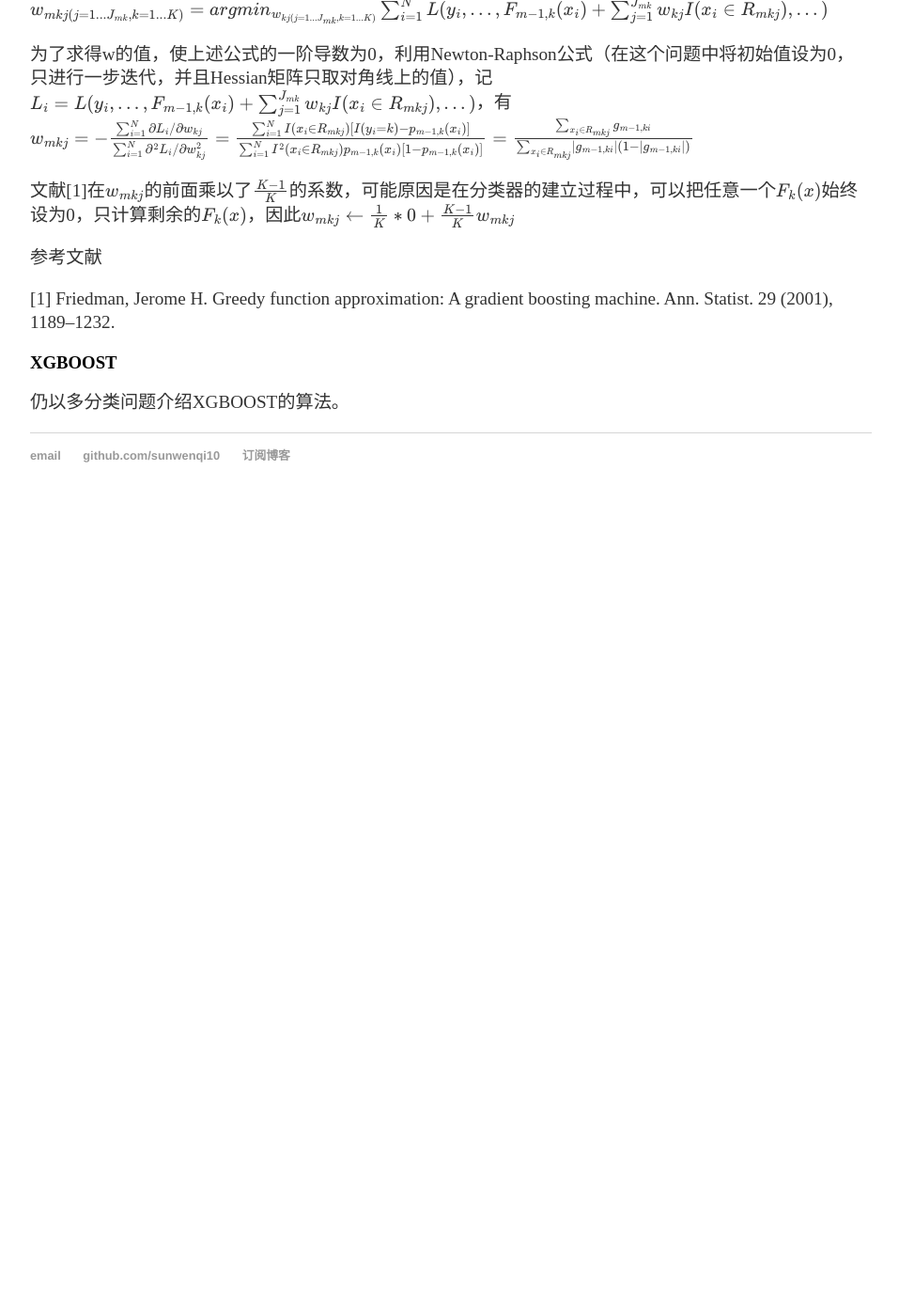
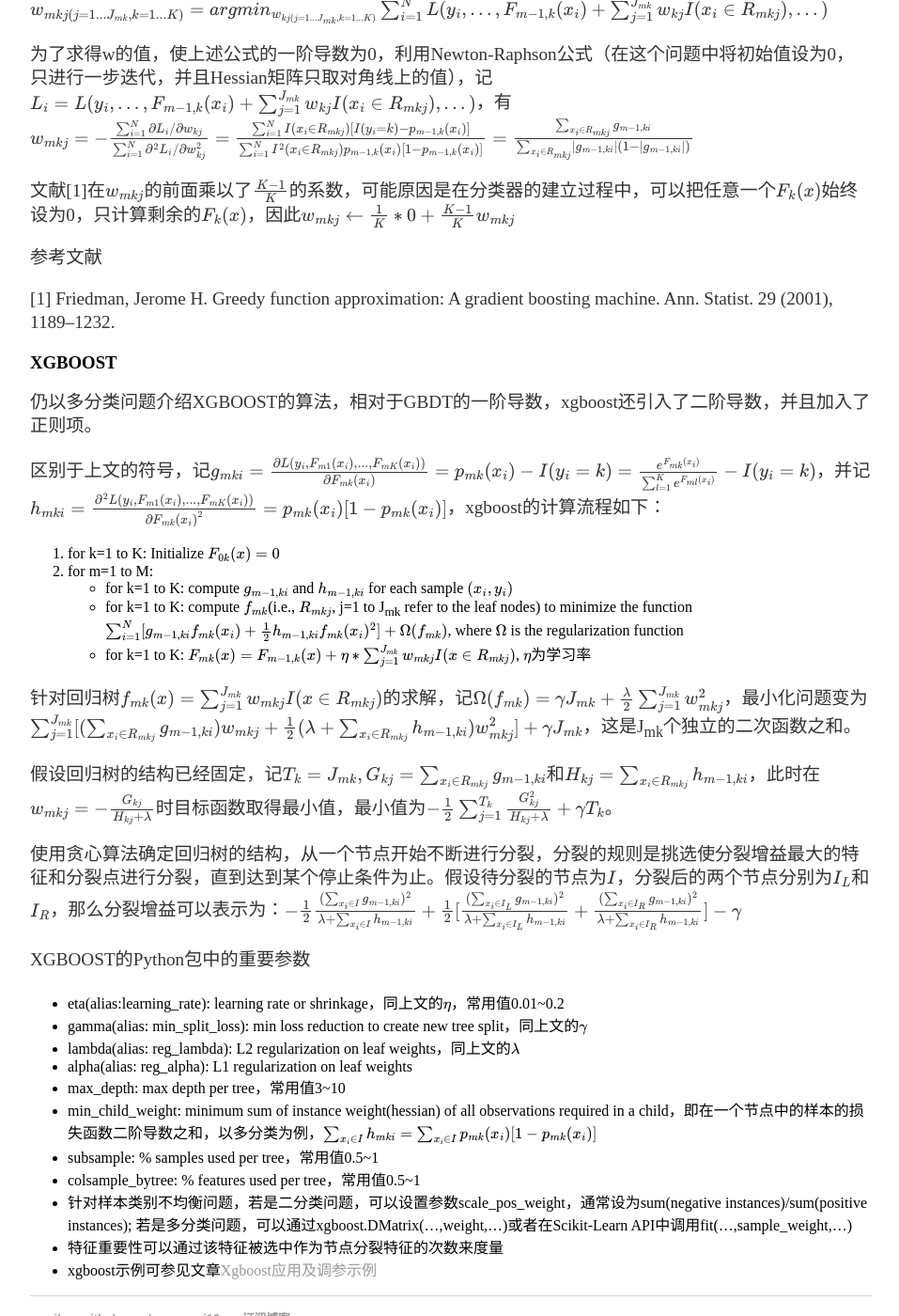
Before and after one commit to sunwenqi10/sunwenqi10.github.io, a Jekyll site: the page built from _posts/2018-11-22-GBDT_and_XGBOOST.md, in a window 1280 px wide and 1400 px high, scrolled down 690 px. Shown: the whole window at 94% size, without its empty margins (160-1117 px from the left). Built offline with Jekyll 4.4.1, drawn with Linux system fonts in a browser that asks for light colours; formulas are drawn with MathJax 3; comment, search, counter and statistics services are not loaded; before the commit the page ends 1243 px from its top, so only the background shows below that.

Commit message:
Update 2018-11-22-GBDT_and_XGBOOST.md

```diff
--- a/_posts/2018-11-22-GBDT_and_XGBOOST.md
+++ b/_posts/2018-11-22-GBDT_and_XGBOOST.md
@@ -31,4 +31,30 @@ GBDT算法的流程如下所示：
 
 ### XGBOOST
 
-仍以多分类问题介绍XGBOOST的算法。
+仍以多分类问题介绍XGBOOST的算法，相对于GBDT的一阶导数，xgboost还引入了二阶导数，并且加入了正则项。
+
+区别于上文的符号，记$$g_{mki}=\frac{\partial{L(y_i, F_{m1}(x_i), ..., F_{mK}(x_i))}}{\partial{F_{mk}(x_i)}}=p_{mk}(x_i)-I({y_i}=k)=\frac{e^{F_{mk}(x_i)}}{\sum_{l=1}^{K}e^{F_{ml}(x_i)}}-I({y_i}=k)$$，并记$$h_{mki}=\frac{\partial^2{L(y_i, F_{m1}(x_i), ..., F_{mK}(x_i))}}{\partial{F_{mk}(x_i)}^2}=p_{mk}(x_i)[1-p_{mk}(x_i)]$$，xgboost的计算流程如下：
+1. for k=1 to K: Initialize $$F_{0k}(x)=0$$
+2. for m=1 to M:
+  + for k=1 to K: compute $$g_{m-1,ki}$$ and $$h_{m-1,ki}$$ for each sample $$(x_i, y_i)$$
+  + for k=1 to K: compute $$f_{mk}$$(i.e., $$R_{mkj}$$, j=1 to J<sub>mk</sub> refer to the leaf nodes) to minimize the function $$\sum_{i=1}^{N}[g_{m-1,ki}f_{mk}(x_i)+\frac{1}{2}h_{m-1,ki}f_{mk}(x_i)^2]+\Omega(f_{mk})$$, where $$\Omega$$ is the regularization function
+  + for k=1 to K: $$F_{mk}(x)=F_{m-1,k}(x)+\eta*\sum_{j=1}^{J_{mk}}w_{mkj}I({x}\in{R_{mkj}})$$, $$\eta$$为学习率
+
+针对回归树$$f_{mk}(x)=\sum_{j=1}^{J_{mk}}w_{mkj}I({x}\in{R_{mkj}})$$的求解，记$$\Omega(f_{mk})=\gamma J_{mk}+\frac \lambda {2}\sum_{j=1}^{J_{mk}}w_{mkj}^2$$，最小化问题变为$$\sum_{j=1}^{J_{mk}}[(\sum_{x_i \in R_{mkj}}g_{m-1,ki})w_{mkj}+\frac{1}{2}(\lambda+\sum_{x_i \in R_{mkj}}h_{m-1,ki})w_{mkj}^2]+\gamma J_{mk}$$，这是J<sub>mk</sub>个独立的二次函数之和。
+
+假设回归树的结构已经固定，记$$T_k=J_{mk},G_{kj}=\sum_{x_i \in R_{mkj}}g_{m-1,ki}和H_{kj}=\sum_{x_i \in R_{mkj}}h_{m-1,ki}$$，此时在$$w_{mkj}=-\frac{G_{kj}}{H_{kj}+\lambda}$$时目标函数取得最小值，最小值为$$-\frac{1}{2}\sum_{j=1}^{T_k}\frac{G_{kj}^2}{H_{kj}+\lambda}+\gamma T_k$$。
+
+使用贪心算法确定回归树的结构，从一个节点开始不断进行分裂，分裂的规则是挑选使分裂增益最大的特征和分裂点进行分裂，直到达到某个停止条件为止。假设待分裂的节点为$$I$$，分裂后的两个节点分别为$$I_L$$和$$I_R$$，那么分裂增益可以表示为：$$-\frac{1}{2}\frac{(\sum_{x_i \in I}g_{m-1,ki})^2}{\lambda+\sum_{x_i \in I}h_{m-1,ki}}+\frac{1}{2}[\frac{(\sum_{x_i \in I_L}g_{m-1,ki})^2}{\lambda+\sum_{x_i \in I_L}h_{m-1,ki}}+\frac{(\sum_{x_i \in I_R}g_{m-1,ki})^2}{\lambda+\sum_{x_i \in I_R}h_{m-1,ki}}]-\gamma$$
+
+XGBOOST的Python包中的重要参数
++ eta(alias:learning_rate): learning rate or shrinkage，同上文的$$\eta$$，常用值0.01~0.2
++ gamma(alias: min_split_loss): min loss reduction to create new tree split，同上文的$$\gamma$$
++ lambda(alias: reg_lambda): L2 regularization on leaf weights，同上文的$$\lambda$$
++ alpha(alias: reg_alpha): L1 regularization on leaf weights
++ max_depth: max depth per tree，常用值3~10
++ min_child_weight: minimum sum of instance weight(hessian) of all observations required in a child，即在一个节点中的样本的损失函数二阶导数之和，以多分类为例，$$\sum_{x_i \in I}h_{mki}=\sum_{x_i \in I}p_{mk}(x_i)[1-p_{mk}(x_i)]$$
++ subsample: % samples used per tree，常用值0.5~1
++ colsample_bytree: % features used per tree，常用值0.5~1
++ 针对样本类别不均衡问题，若是二分类问题，可以设置参数scale_pos_weight，通常设为sum(negative instances)/sum(positive instances); 若是多分类问题，可以通过xgboost.DMatrix(...,weight,...)或者在Scikit-Learn API中调用fit(...,sample_weight,...)
++ 特征重要性可以通过该特征被选中作为节点分裂特征的次数来度量
++ xgboost示例可参见文章[Xgboost应用及调参示例](https://sunwenqi10.github.io/blog/2018/09/21/xgboost_application_and_tuning)
```
